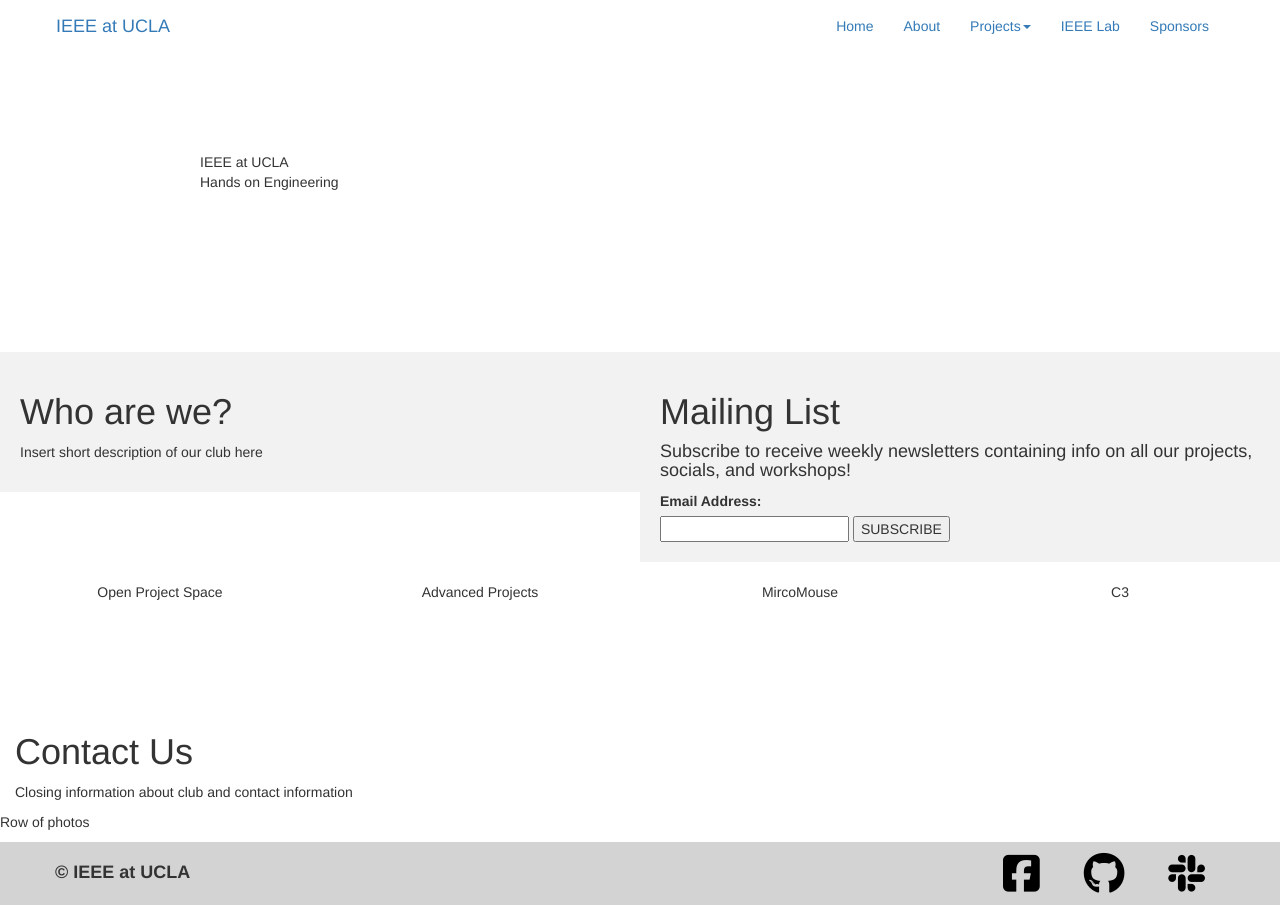
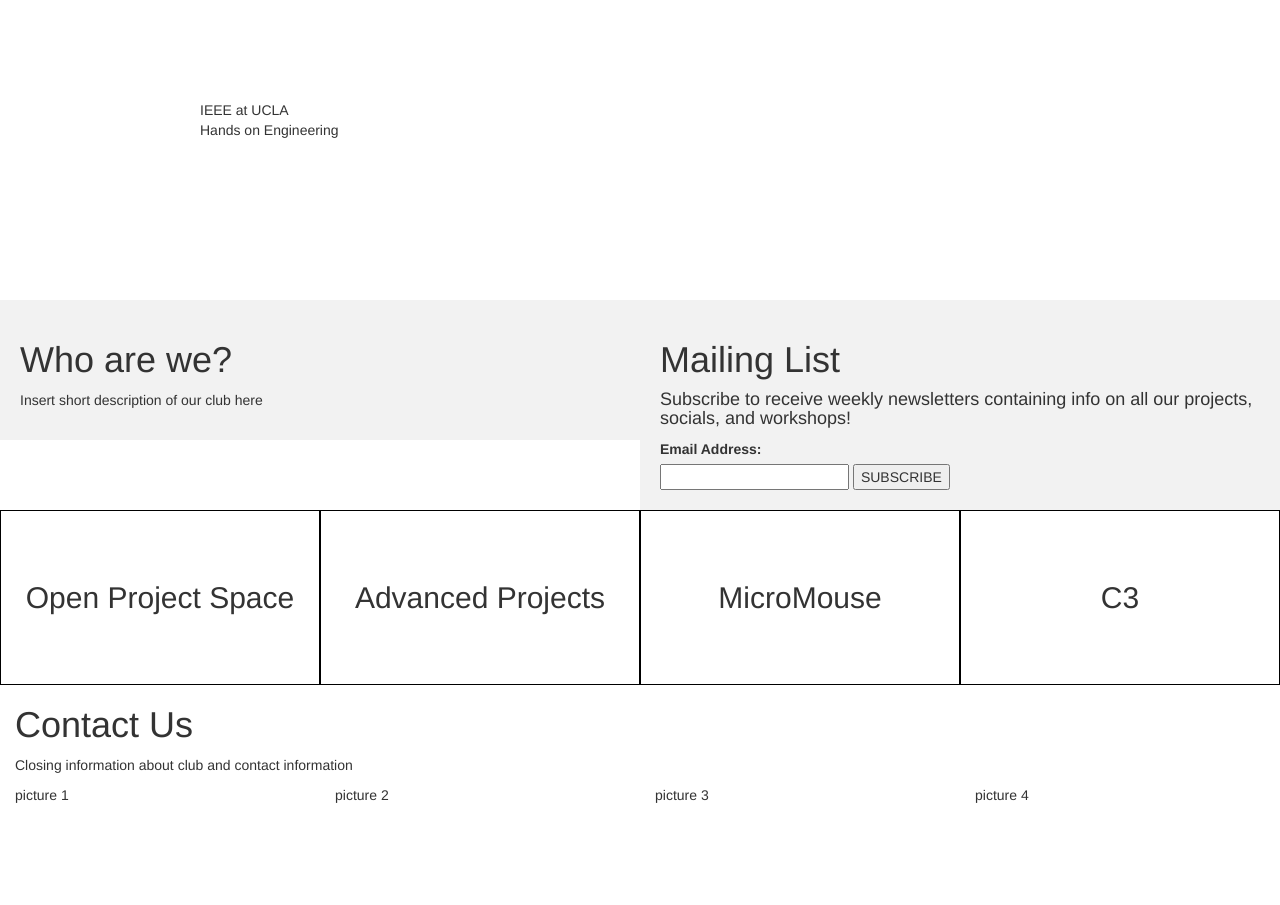
Before and after one commit to UCLA-IEEE/ieeebruins.com, a PHP site: page / in a window 1280 px wide. After the commit the page ends 803 px from the top, so only its background shows below. Run offline with PHP 8.4, Linux system fonts and the light colour scheme; some libraries are stand-ins or nearby versions.

Commit message:
hover effect on projects. initialized photo reel layout

```diff
--- a/css/index.css
+++ b/css/index.css
@@ -24,12 +24,40 @@
 }
 
 /* PROJECTS */
+.projects h2 {
+    text-align: center;
+}
 .projects p {
     margin: 0;
     text-align: center;
 }
 
 .projects .project {
-    padding: 20px;
-    height: 150px;
+    position: relative;
+    height: 175px;
+    padding: 50px 0;
+
+    border: solid 1px black; /* REMOVE once done */
 }
+
+.project .project-title {
+    transition: .5s ease;
+}
+
+.project-description {
+    opacity: 0;
+    position: absolute;
+    top: 50%;
+    left: 50%;
+    transform: translate(-50%, -50%);
+    -ms-transform: translate(-50%, -50%);
+    transition: .5s ease;
+}
+
+.project:hover .project-title {
+    opacity: 0;
+}
+
+.project:hover .project-description {
+    opacity: 1;
+}
--- a/index.php
+++ b/index.html
@@ -16,9 +16,9 @@
     <script src="https://use.fontawesome.com/348865e609.js"></script>
 
     <!-- STYLESHEETS -->
-    <link rel='stylesheet' href='../css/index.css' />
-    <link rel='stylesheet' href='../css/footer.css' />
-    <link rel='stylesheet' href='../css/navbar.css' />
+    <link rel='stylesheet' href='./css/index.css' />
+    <link rel='stylesheet' href='./css/footer.css' />
+    <link rel='stylesheet' href='./css/navbar.css' />
 </head>
 <body>
     <!-- NAVBAR -->
@@ -53,16 +53,28 @@
     <div class='projects container-fluid'>
         <div class='row'>
             <div class='project col-md-3 col-sm-6'>
-                <p>Open Project Space</p>
+                <h2 class='project-title'>Open Project Space</h2>
+                <div class='project-description'>
+                    <p>Hello, World</p>
+                </div>
             </div>
             <div class='project col-md-3 col-sm-6'>
-                <p>Advanced Projects</p>
+                <h2 class='project-title'>Advanced Projects</h2>
+                <div class='project-description'>
+                    <p>Hello, World</p>
+                </div>
             </div>
             <div class='project col-md-3 col-sm-6'>
-                <p>MircoMouse</p>
+                <h2 class='project-title'>MicroMouse</h2>
+                <div class='project-description'>
+                    <p>Hello, World</p>
+                </div>
             </div>
             <div class='project col-md-3 col-sm-6'>
-                <p>C3</p>
+                <h2 class='project-title'>C3</h2>
+                <div class='project-description'>
+                    <p>Hello, World</p>
+                </div>
             </div>
         </div>
     </div>
@@ -74,8 +86,19 @@
     </div>
 
     <!-- PHOTO QUICK LOOK -->
-    <div>
-        <p>Row of photos</p>
+    <div class='photo-reel'>
+        <div class='col-md-3 col-xs-6'>
+            <p>picture 1</p>
+        </div>
+        <div class='col-md-3 col-xs-6'>
+            <p>picture 2</p>
+        </div>
+        <div class='col-md-3 col-xs-6'>
+            <p>picture 3</p>
+        </div>
+        <div class='col-md-3 col-xs-6'>
+            <p>picture 4</p>
+        </div>
     </div>
 
     <!-- FOOTER -->
```
Also changed, not shown: 1 other file.
